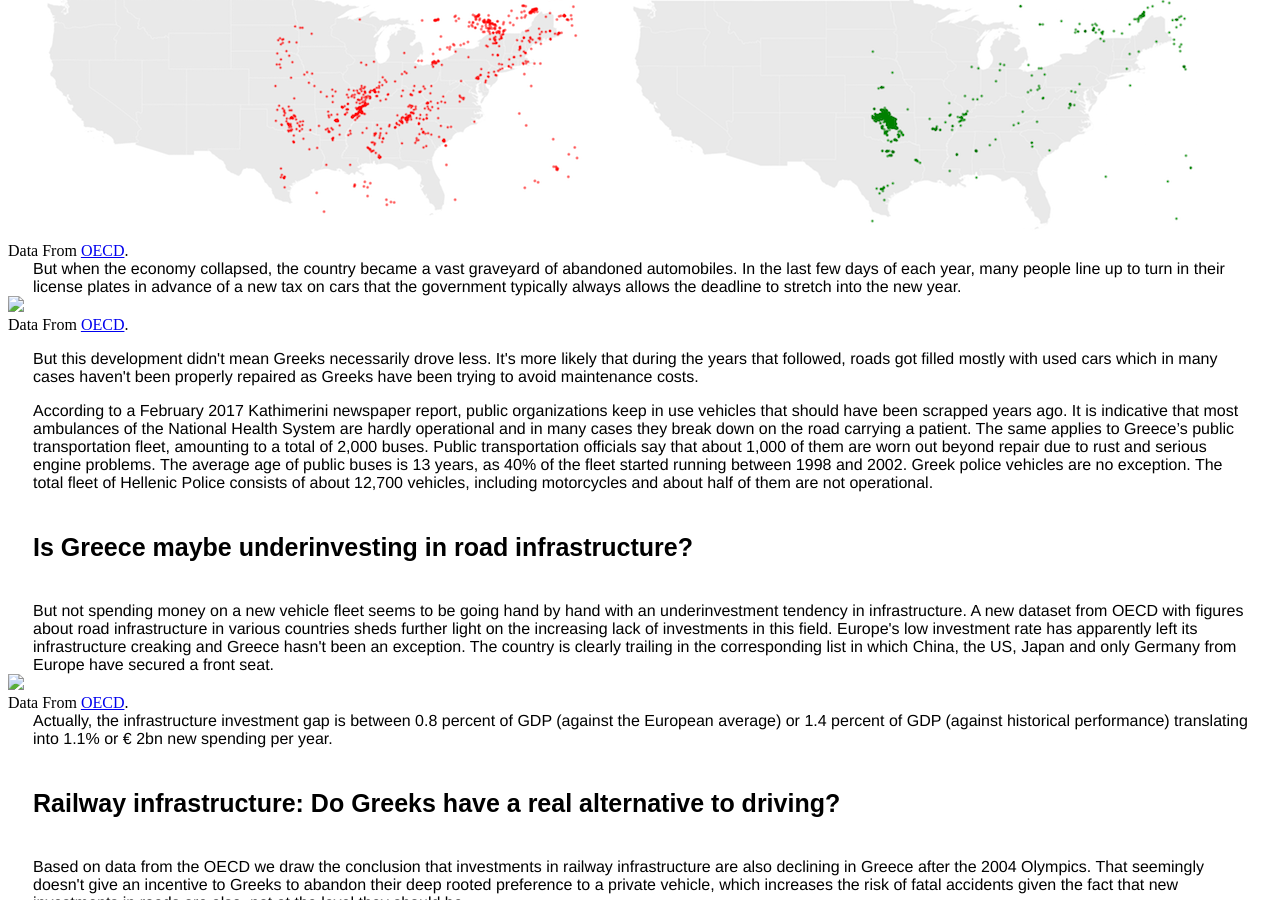
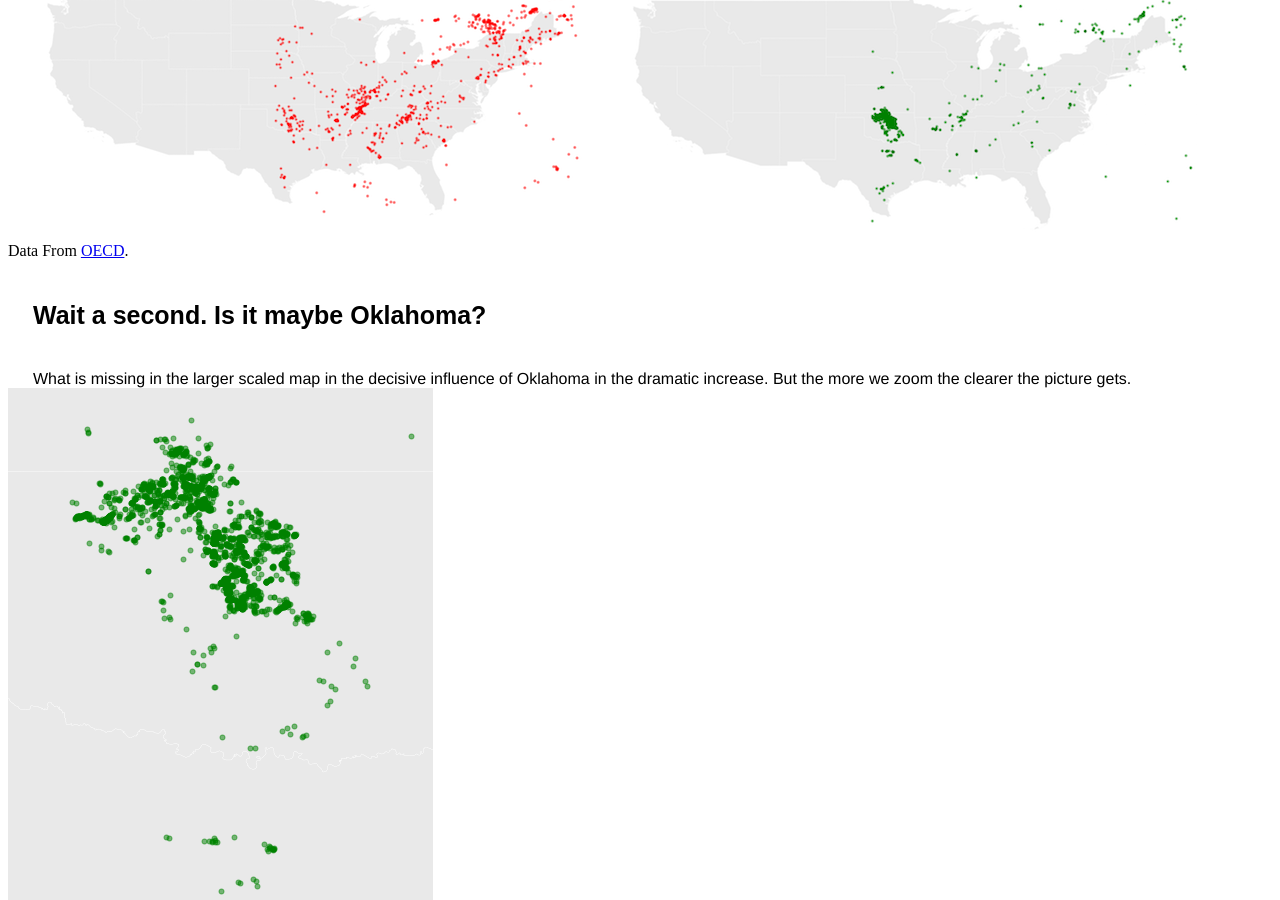
Before and after one commit to chrgavalas/data-projects, a Jekyll site: the page docs/US-Earthquakes/index.html, which Jekyll copies as it is, in a window 1280 px wide and 900 px high, scrolled down 1356 px. Built offline with Jekyll 4.4.1, drawn with Linux system fonts in a browser that asks for light colours.

Commit message:
Earthquakes

```diff
--- a/docs/US-Earthquakes/index.html
+++ b/docs/US-Earthquakes/index.html
@@ -25,8 +25,9 @@
   <img src="red-dots.png">
   <img src="green-dots.png">
   <div> Data From <a href="https://data.oecd.org" target="blank"> OECD</a>. </div>
-  <div class="story_article"> But when the economy collapsed, the country became a vast graveyard of abandoned automobiles. In the last few days of each year, many people line up to turn in their license plates in advance of a new tax on cars that the government typically always allows the deadline to stretch into the new year.  </div>
-  <img src="pic4.png">
+  <h3 class="title"> Wait a second. Is it maybe Oklahoma? </h3>
+  <div class="story_article"> What is missing in the larger scaled map in the decisive influence of Oklahoma in the dramatic increase. But the more we zoom the clearer the picture gets. </div>
+  <img src="oklahoma-dots.png">
   <div> Data From <a href="https://data.oecd.org" target="blank"> OECD</a>. </div>
   <div class="story_article"> <p>But this development didn't mean Greeks necessarily drove less. It's more likely that during the years that followed, roads got filled mostly with used cars which in many cases haven't been properly repaired as Greeks have been trying to avoid maintenance costs.</p> <p> According to a February 2017 Kathimerini newspaper report, public organizations keep in use vehicles that should have been scrapped years ago. It is indicative that most ambulances of the National Health System are hardly operational and in many cases they break down on the road carrying a patient. The same applies to Greece’s public transportation fleet, amounting to a total of 2,000 buses. Public transportation officials say that about 1,000 of them are worn out beyond repair due to rust and serious engine problems. The average age of public buses is 13 years, as 40% of the fleet started running between 1998 and 2002. Greek police vehicles are no exception. The total fleet of Hellenic Police consists of about 12,700 vehicles, including motorcycles and about half of them are not operational.</p>  </div>
   <h3 class="title"> Is Greece maybe underinvesting in road infrastructure? </h3>
```
Also changed, not shown: docs/US-Earthquakes/oklahoma-dots.png.
